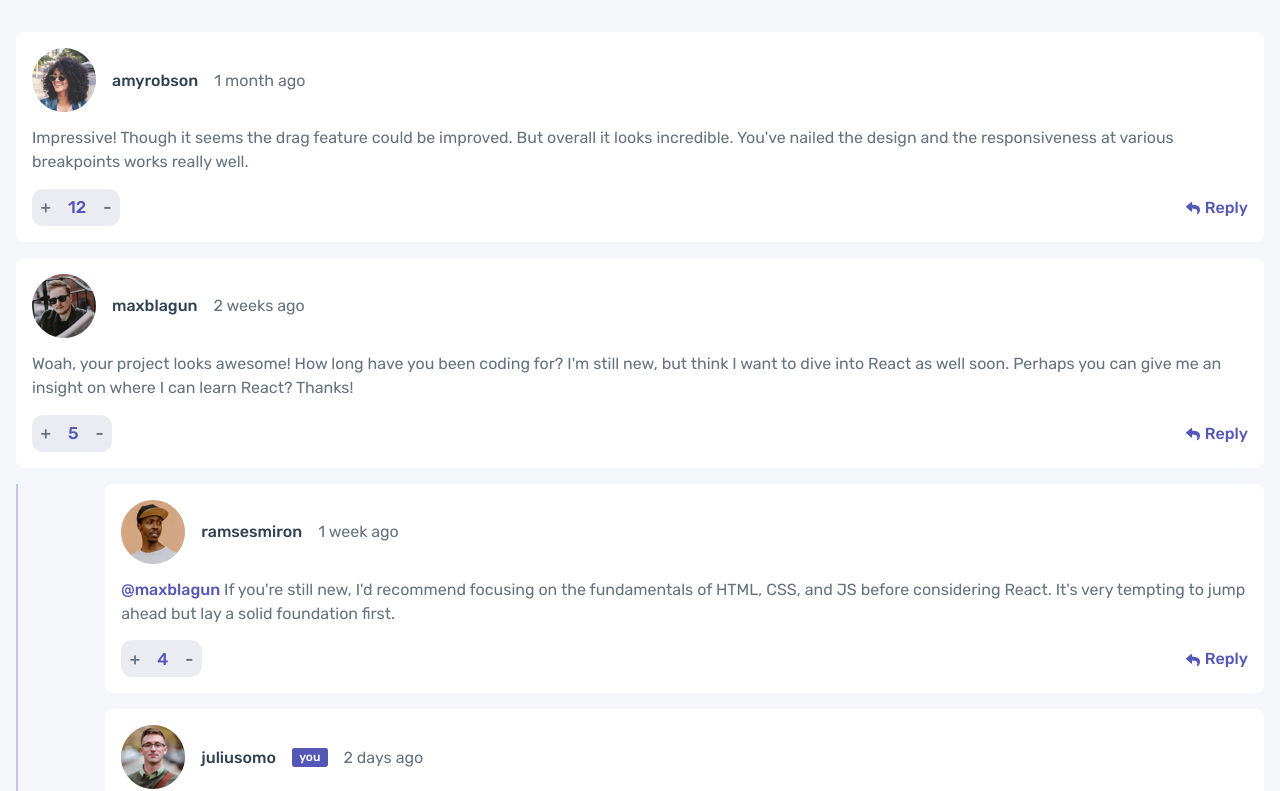
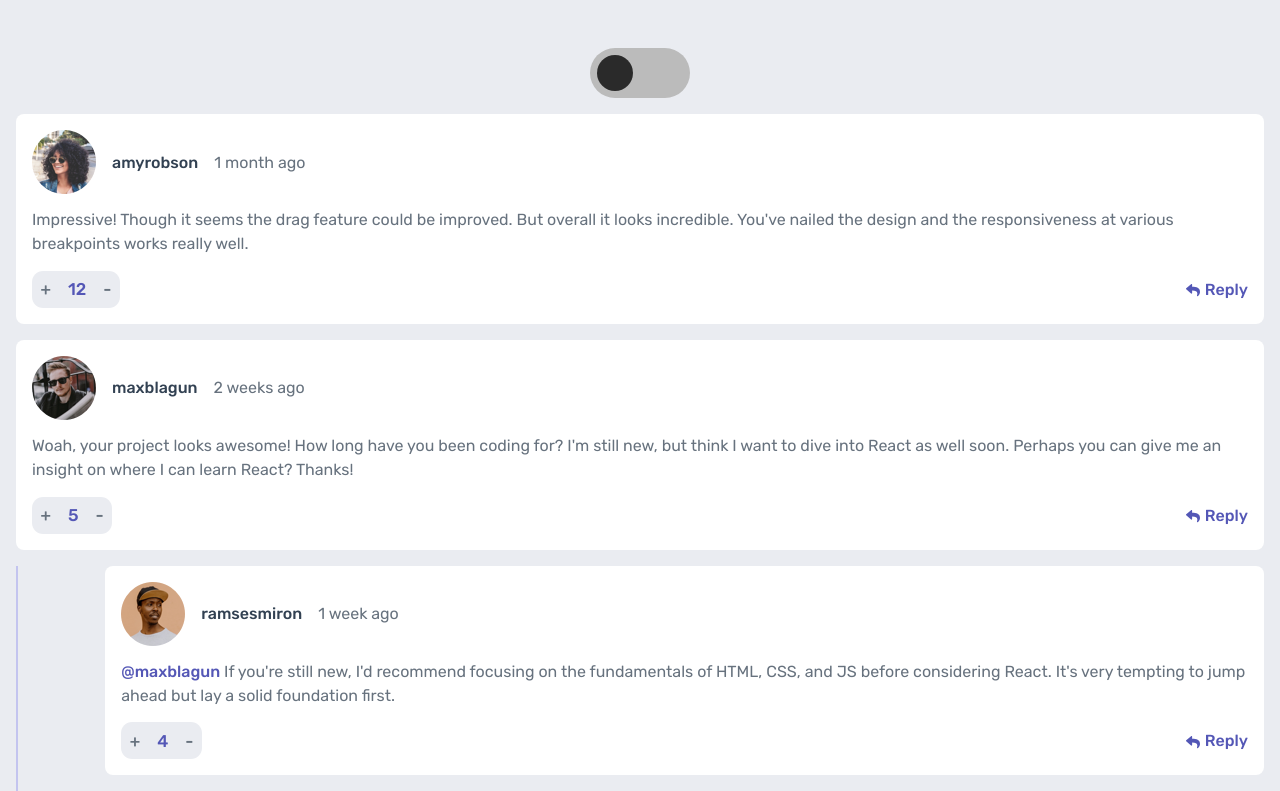
Before and after one commit to cendyz/interactive-comments-section-main, a Vue app: page / in a window 1280 px wide. Shown: the top 791 px of the page. Built offline with nearby package versions, Linux system fonts and the light colour scheme.

Commit message:
darkMode added

```diff
--- a/package.json
+++ b/package.json
@@ -9,6 +9,7 @@
 		"preview": "vite preview"
 	},
 	"dependencies": {
+		"nanoid": "^5.0.9",
 		"vue": "^3.5.13"
 	},
 	"devDependencies": {
--- a/src/App.vue
+++ b/src/App.vue
@@ -1,5 +1,6 @@
 <script setup>
 import MainComments from './components/MainComments.vue'
+
 </script>
 <template>
 	<MainComments />
@@ -8,10 +9,36 @@ import MainComments from './components/MainComments.vue'
 <style lang="scss">
 @use './sass/utilities/reset.scss';
 
+:root {
+	--light-gray: hsl(223, 19%, 93%);
+	--white: hsl(0, 0%, 100%);
+	--light-grayish-blue: hsl(239, 57%, 85%);
+	--moderate-blue: hsl(238, 40%, 52%);
+	--soft-red: hsl(358, 79%, 66%);
+	--pale-red: hsl(357, 100%, 86%);
+	--dark-blue: hsl(212, 24%, 26%);
+	--grayish-blue: hsl(211, 10%, 45%);
+	--very-light-gray: hsl(228, 33%, 97%);
+	--transition-time: 0.1s;
+}
+
+.darkMode {
+	--light-gray: hsl(223, 19%, 15%);
+	--white: hsl(0, 0%, 10%);
+	--light-grayish-blue: hsl(239, 57%, 20%);
+	--moderate-blue: hsl(238, 40%, 40%);
+	--soft-red: hsl(358, 79%, 30%);
+	--pale-red: hsl(357, 100%, 40%);
+	--dark-blue: hsl(212, 24%, 80%);
+	--grayish-blue: hsl(211, 10%, 70%);
+	--very-light-gray: hsl(228, 33%, 20%);
+}
+
 body {
 	margin: 2em 1em;
 	font-family: 'Rubik', serif;
 	font-size: 1.6rem;
-	background-color: $very-light-gray;
+	background-color: var(--light-gray);
+	transition: background-color 0.2s;
 }
 </style>
--- a/src/components/CommentBox.vue
+++ b/src/components/CommentBox.vue
@@ -22,17 +22,19 @@ import ownAvatar from '../images/avatars/image-juliusomo.webp'
 }
 
 .commentBox {
-	background-color: $white;
+	background-color: var(--white);
 	border-radius: 0.5em;
+	transition: background-color 0.2s;
 }
 
 .textArea {
 	width: 100%;
 	min-height: 6.25em;
 	max-height: 6.25em;
-	border: 1px solid $light-gray;
+	border: 1px solid var(--light-gray);
 	border-radius: 0.5em;
 	overflow: scroll;
+	transition: border var(--transition-time);
 }
 
 .downBox {
@@ -49,10 +51,11 @@ import ownAvatar from '../images/avatars/image-juliusomo.webp'
 
 .send {
 	padding: 0.6em 1.5em;
-	color: $white;
+	color: var(--white);
 	text-transform: uppercase;
 	font-size: 1.6rem;
-	background-color: $moderate-blue;
+	background-color: var(--moderate-blue);
 	border-radius: 0.5em;
+	transition: background-color var(--transition-time), color var(--transition-time);
 }
 </style>
--- a/src/components/MainComments.vue
+++ b/src/components/MainComments.vue
@@ -1,6 +1,8 @@
 <script setup>
 import { reactive } from 'vue'
 import { data } from '../data'
+import { nanoid } from 'nanoid'
+import Nav from './Nav.vue'
 import replyIcon from '../images/icon-reply.svg'
 import VoteBtns from '../components/Utils/VoteBtns.vue'
 import CommentBox from '../components/CommentBox.vue'
@@ -11,11 +13,31 @@ const DEFAULT_DATA = {
 }
 
 const newData = reactive(DEFAULT_DATA)
+
+const addComment = (value, index) => {
+	// data.comments[index].replies.push({ id: nanoid(), replyingTo: value.user.username })
+	newData.commentBox[index].replies.push({
+		id: nanoid(),
+		content: '',
+		createdAt: '1 week ago',
+		score: '',
+		replyingTo: '',
+		user: {
+			image: {
+				png: './images/avatars/image-ramsesmiron.png',
+				webp: replyIcon,
+			},
+			username: '',
+		},
+		plusActive: false,
+		minusActive: false,
+	})
+}
 </script>
-
 <template>
+	<Nav />
 	<main class="main">
-		<div
+		<section
 			class="mainBox"
 			v-for="(value, index) in newData.commentBox"
 			:key="value.id">
@@ -37,17 +59,21 @@ const newData = reactive(DEFAULT_DATA)
 						:index="index"
 						:value="value"
 						:newData="newData.commentBox" />
-					<button class="reply">
+					<button class="reply" @click="addComment(value, index)">
 						<img :src="replyIcon" alt="Reply icon" class="replyIcon" />
 						Reply
 					</button>
 				</div>
 			</div>
 			<ReplyBoxes :index="index" :newData="newData" />
+		</section>
+		<CommentBox />
+		<div class="addComment">
+			<textarea id="newComment" class="addTextarea"></textarea>
 		</div>
-		<CommentBox />
 	</main>
 </template>
+
 <style scoped lang="scss">
 @include mainBox;
 .delete,
@@ -63,8 +89,9 @@ const newData = reactive(DEFAULT_DATA)
 
 .box {
 	margin-bottom: 1em;
-	background-color: $white;
+	background-color: var(--white);
 	border-radius: 0.5em;
+	transition: background-color var(--transition-time);
 }
 
 .upperBox {
@@ -74,29 +101,34 @@ const newData = reactive(DEFAULT_DATA)
 
 .mainReplyBox {
 	margin-left: auto;
-	border-left: 2px solid $light-grayish-blue;
+	border-left: 2px solid var(--light-grayish-blue);
+	transition: border-left var(--transition-time);
 }
 
 .insdieReplyBox {
 	width: 93%;
 	border-radius: 0.5em;
 	margin-left: auto;
-	background-color: $white;
+	background-color: var(--light-gray);
 	margin-bottom: 1em;
+	transition: background-color var(--transition-time);
 }
 
 .calledUser {
-	color: $moderate-blue;
+	color: var(--moderate-blue);
 	font-weight: $weight-500;
+	transition: color var(--transition-time);
 }
 
 .you {
 	padding: 0.2em 0.6em;
 	border-radius: 0.2em;
-	background-color: $moderate-blue;
-	color: $white;
+	background-color: var(--moderate-blue);
+	color: var(--white);
 	font-size: 1.2rem;
 	font-weight: $weight-500;
+	transition: background-color var(--transition-time),
+		color var(--transition-time);
 }
 
 .ownButtons {
--- /dev/null
+++ b/src/components/Nav.vue
@@ -0,0 +1,87 @@
+<script setup>
+const handleTheme = () => {
+	document.body.classList.toggle('darkMode')
+}
+</script>
+
+<template>
+	<nav class="nav">
+		<input
+			type="checkbox"
+			role="switch"
+			class="theme-checkbox"
+			@click="handleTheme" />
+	</nav>
+</template>
+
+<style scoped lang="scss">
+/* From Uiverse.io by cuzpq */
+.theme-checkbox {
+	--toggle-size: 16px;
+	-webkit-appearance: none;
+	-moz-appearance: none;
+	appearance: none;
+	width: 6.25em;
+	height: 3.125em;
+	background: -webkit-gradient(
+			linear,
+			left top,
+			right top,
+			color-stop(50%, #bbbbbb),
+			color-stop(50%, #2a2a2a)
+		)
+		no-repeat;
+	background: -o-linear-gradient(left, #bbbbbb 50%, #2a2a2a 50%) no-repeat;
+	background: linear-gradient(to right, #bbbbbb 50%, #2a2a2a 50%) no-repeat;
+	background-size: 205%;
+	background-position: 0;
+	-webkit-transition: 0.4s;
+	-o-transition: 0.4s;
+	transition: 0.4s;
+	border-radius: 99em;
+	position: relative;
+	cursor: pointer;
+	font-size: var(--toggle-size);
+}
+
+.theme-checkbox::before {
+	content: '';
+	width: 2.25em;
+	height: 2.25em;
+	position: absolute;
+
+	top: 0.438em;
+	left: 0.438em;
+	background: -webkit-gradient(
+			linear,
+			left top,
+			right top,
+			color-stop(50%, #efefef),
+			color-stop(50%, #2a2a2a)
+		)
+		no-repeat;
+	background: -o-linear-gradient(left, #efefef 50%, #2a2a2a 50%) no-repeat;
+	background: linear-gradient(to right, #efefef 50%, #2a2a2a 50%) no-repeat;
+	background-size: 205%;
+	background-position: 100%;
+	border-radius: 50%;
+	-webkit-transition: 0.4s;
+	-o-transition: 0.4s;
+	transition: 0.4s;
+}
+
+.theme-checkbox:checked::before {
+	left: calc(100% - 2.25em - 0.438em);
+	background-position: 0;
+}
+
+.theme-checkbox:checked {
+	background-position: 100%;
+}
+
+.nav {
+	padding: 1em;
+	display: flex;
+	justify-content: center;
+}
+</style>
--- a/src/components/ReplyBoxes.vue
+++ b/src/components/ReplyBoxes.vue
@@ -9,8 +9,9 @@ const props = defineProps({
 	newData: Object,
 })
 </script>
+
 <template>
-	<div
+	<section
 		class="mainReplyBox"
 		v-if="props.newData.commentBox[props.index].replies.length > 0">
 		<div
@@ -48,7 +49,7 @@ const props = defineProps({
 				</div>
 			</div>
 		</div>
-	</div>
+	</section>
 </template>
 
 <style scoped lang="scss">
@@ -62,7 +63,8 @@ const props = defineProps({
 
 .mainReplyBox {
 	margin-left: auto;
-	border-left: 2px solid $light-grayish-blue;
+	border-left: 2px solid var(--light-grayish-blue);
+	transition: border-left var(--transition-time);
 }
 
 .insdieReplyBox {
@@ -70,8 +72,9 @@ const props = defineProps({
 	width: 93%;
 	border-radius: 0.5em;
 	margin-left: auto;
-	background-color: $white;
+	background-color: var(--white);
 	margin-bottom: 1em;
+	transition: background-color var(--transition-time);
 }
 .upperBox {
 	align-items: center;
@@ -79,17 +82,19 @@ const props = defineProps({
 }
 
 .calledUser {
-	color: $moderate-blue;
+	color: var(--moderate-blue);
 	font-weight: $weight-500;
+	transition: color 0.2s;
 }
 
 .you {
 	padding: 0.2em 0.6em;
 	border-radius: 0.2em;
-	background-color: $moderate-blue;
-	color: $white;
+	background-color: var(--moderate-blue);
+	color: var(--white);
 	font-size: 1.2rem;
 	font-weight: $weight-500;
+	transition: color 0.2s, background-color 0.2s;
 }
 
 .ownButtons {
@@ -102,13 +107,14 @@ const props = defineProps({
 	column-gap: 0.3em;
 	font-weight: $weight-500;
 	font-size: 1.6rem;
+	transition: color var(--transition-time);
 }
 
 .delete {
-	color: $soft-red;
+	color: var(--soft-red);
 }
 
 .edit {
-	color: $moderate-blue;
+	color: var(--moderate-blue);
 }
 </style>
--- a/src/components/Utils/VoteBtns.vue
+++ b/src/components/Utils/VoteBtns.vue
@@ -29,6 +29,7 @@ const handleVote = (index, type) => {
 	}
 }
 </script>
+
 <template>
 	<div class="btnsBox">
 		<button
--- a/src/sass/utilities/_mixins.scss
+++ b/src/sass/utilities/_mixins.scss
@@ -1,10 +1,10 @@
-@use './colors' as *;
 @use './fonts' as *;
 
 @mixin voteBtns {
 	.btnsBox {
-		background-color: $light-gray;
+		background-color: var(--light-gray);
 		border-radius: 0.7em;
+		transition: background-color var(--transition-time);
 	}
 
 	.leftBtn,
@@ -12,8 +12,9 @@
 	.rightBtn {
 		padding: 0.5em;
 		font-weight: $weight-500;
-		color: $moderate-blue;
+		color: var(--moderate-blue);
 		font-size: 1.7rem;
+		transition: color var(--transition-time);
 	}
 
 	.votes {
@@ -22,7 +23,8 @@
 	}
 	.leftBtn,
 	.rightBtn {
-		color: $grayish-blue;
+		color: var(--grayish-blue);
+		transition: color var(--transition-time);
 	}
 
 	.disableVote {
@@ -39,13 +41,14 @@
 	}
 
 	.nick {
-		color: $dark-blue;
+		color: var(--dark-blue);
 		font-weight: $weight-500;
 	}
 
 	.time,
 	.desc {
-		color: $grayish-blue;
+		color: var(--grayish-blue);
+		transition: color var(--transition-time);
 	}
 
 	.desc {
@@ -63,7 +66,8 @@
 		align-items: center;
 		font-size: 1.6rem;
 		font-weight: $weight-500;
-		color: $moderate-blue;
+		color: var(--moderate-blue);
+		transition: color var(--transition-time)
 	}
 
 	.replyIcon {
```
Also changed, not shown: 1 other file (tests, documents, lock files or other folders).
